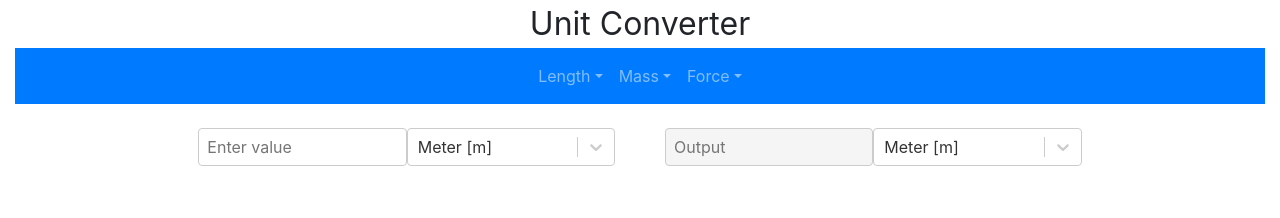
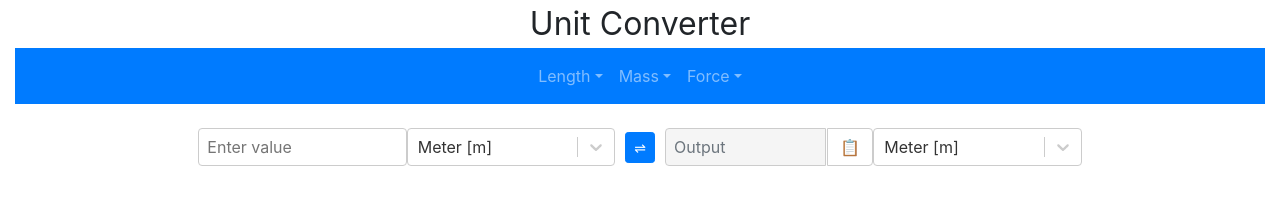
Before and after one commit to kvsuen/unit-converter-first-react-app, a React (Create React App) app: page / in a window 1280 px wide. Shown: the top 218 px of the page. Built offline with nearby package versions, Linux system fonts and the light colour scheme.

Commit message:
Added unit swap and copy to clipboard

```diff
--- a/src/App.js
+++ b/src/App.js
@@ -1,7 +1,7 @@
 import React from 'react';
 import Header from './Header'
 import NavigationTabs from './NavigationTabs'
-import InputConversion from './InputConversion'
+import InputContainer from './InputContainer'
 import {Container, Row, Col} from 'react-bootstrap'
 import DetConversionFactor from './DetConversionFactor'
 
@@ -57,6 +57,29 @@ class App extends React.Component {
         this.setState({ outputValue: this.state.inputValue * this.state.conversionFactor})
     })
   }
+
+  //swap unit button
+  handleSwapUnitButton = () => {
+    const tempInputUnit = this.state.inputUnit
+    const tempOutputUnit = this.state.outputUnit
+    this.setState({ inputUnit: tempOutputUnit },
+      function () {
+        this.setState({ outputUnit: tempInputUnit },
+          function() {
+            this.setState({ conversionFactor: DetConversionFactor(this.state.inputUnit, this.state.outputUnit)},
+              function () {
+              this.setState({ outputValue: this.state.inputValue * this.state.conversionFactor})
+              })
+          })
+      })
+  }
+
+  handleCopy = () => {
+    var copyText = document.getElementById("outputCopy")
+    copyText.select()
+    document.execCommand("copy")
+  }
+
   render () {
     return (
       <Container fluid>
@@ -73,9 +96,11 @@ class App extends React.Component {
         </Row>
         <Row>
           <Col>
-            <InputConversion
+            <InputContainer
               handleChange={this.handleChange}
               handleInputChange={this.handleInputChange}
+              handleSwapUnitButton={this.handleSwapUnitButton}
+              handleCopy={this.handleCopy}
               data={this.state}
             />
           </Col>
--- /dev/null
+++ b/src/InputContainer.js
@@ -0,0 +1,110 @@
+import React from 'react'
+import Select from 'react-select'
+import {Row, Col} from 'react-bootstrap'
+import Button from 'react-bootstrap/Button'
+import InputGroup from 'react-bootstrap/InputGroup'
+import FormControl from 'react-bootstrap/FormControl'
+
+const options = [
+  { value: 'meter [m]', label: 'Meter [m]' },
+  { value: 'millimeter [mm]', label: 'Millimeter [mm]' },
+  { value: 'inch [in]', label: 'Inch [in]' },
+  { value: 'feet [ft]', label: 'Feet [ft]' },
+  { value: 'mile [mi]', label: 'Mile [mi]' },
+  { value: 'kilogram [kg]', label: 'Kilogram [kg]' },
+  { value: 'newton [N]', label: 'Newton [N]' },
+  { value: 'kilonewton [kN]', label: 'Kilonewton [kN]' },
+  { value: 'pound [lb]', label: 'Pound [lb]' },
+  { value: 'pound-force [lbf]', label: 'Pound-force [lbf]' },
+];
+
+// const customStyles = {
+//   container: () => ({
+//     display: "inline-block",
+//     width: "100%"
+//   }),
+// }
+
+//leaving this as a class component for future example
+//on how to use state/props from a parent class component
+class InputContainer extends React.Component {
+
+  render() {
+    const { inputUnit, inputValue } = this.props.data;
+    const { outputUnit, outputValue } = this.props.data;
+
+    return (
+      <Row noGutters style={{justifyContent:"center", alignItems:"center"}}>
+        <Col>
+        </Col>
+        <Col>
+        </Col>
+        <Col xs={12} lg={2}>
+          <input
+            name="inputValue"
+            type="text"
+            value={inputValue}
+            className="inputs"
+            placeholder="Enter value"
+            onChange={this.props.handleInputChange}
+          />
+        </Col>
+        <Col xs={12} lg={2}>
+          <Select
+            name="inputUnit"
+            value={inputUnit}
+            onChange={this.props.handleChange}
+            options={options}
+            placeholder="Unit"
+          />
+        </Col>
+        <Col
+          xs={12}
+          style={{
+            msFlex: "0 0 50px",
+            flex: "0 0 50px",
+            textAlign: "center"
+          }}>
+          <Button variant="primary" size="sm" onClick={this.props.handleSwapUnitButton}>&#x21CC;</Button>
+        </Col>
+        <Col xs={12} lg={2} style={{height:"38px"}}>
+          <InputGroup className="mb-3">
+            <FormControl
+              id="outputCopy"
+              name="outputValue"
+              type="text"
+              value={outputValue}
+              className="inputs"
+              placeholder="Output"
+              readOnly="readOnly"
+              style={{backgroundColor: "rgb(245, 245, 245)"}}
+            />
+            <InputGroup.Append>
+              <Button
+                variant="outline-secondary"
+                onClick={this.props.handleCopy}
+                style={{borderColor: "rgb(204, 204, 204)"}}>
+                <span role="img" aria-label="copy">&#128203;</span>
+              </Button>
+            </InputGroup.Append>
+          </InputGroup>
+        </Col>
+        <Col xs={12} lg={2}>
+          <Select
+            name="outputUnit"
+            value={outputUnit}
+            onChange={this.props.handleChange}
+            options={options}
+            placeholder="Unit"
+          />
+        </Col>
+        <Col>
+        </Col>
+        <Col>
+        </Col>
+      </Row>
+    );
+  }
+}
+
+export default InputContainer
```
